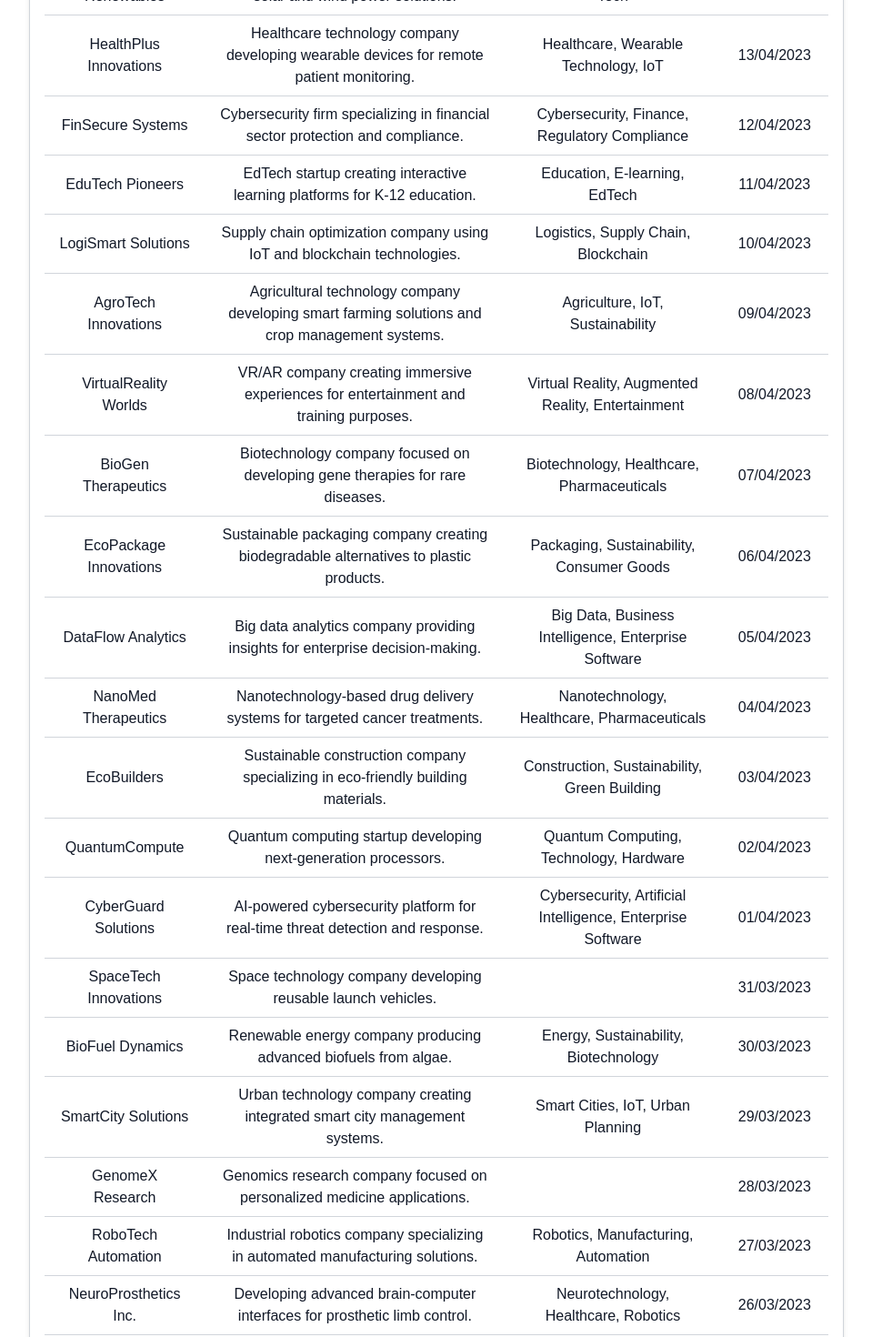
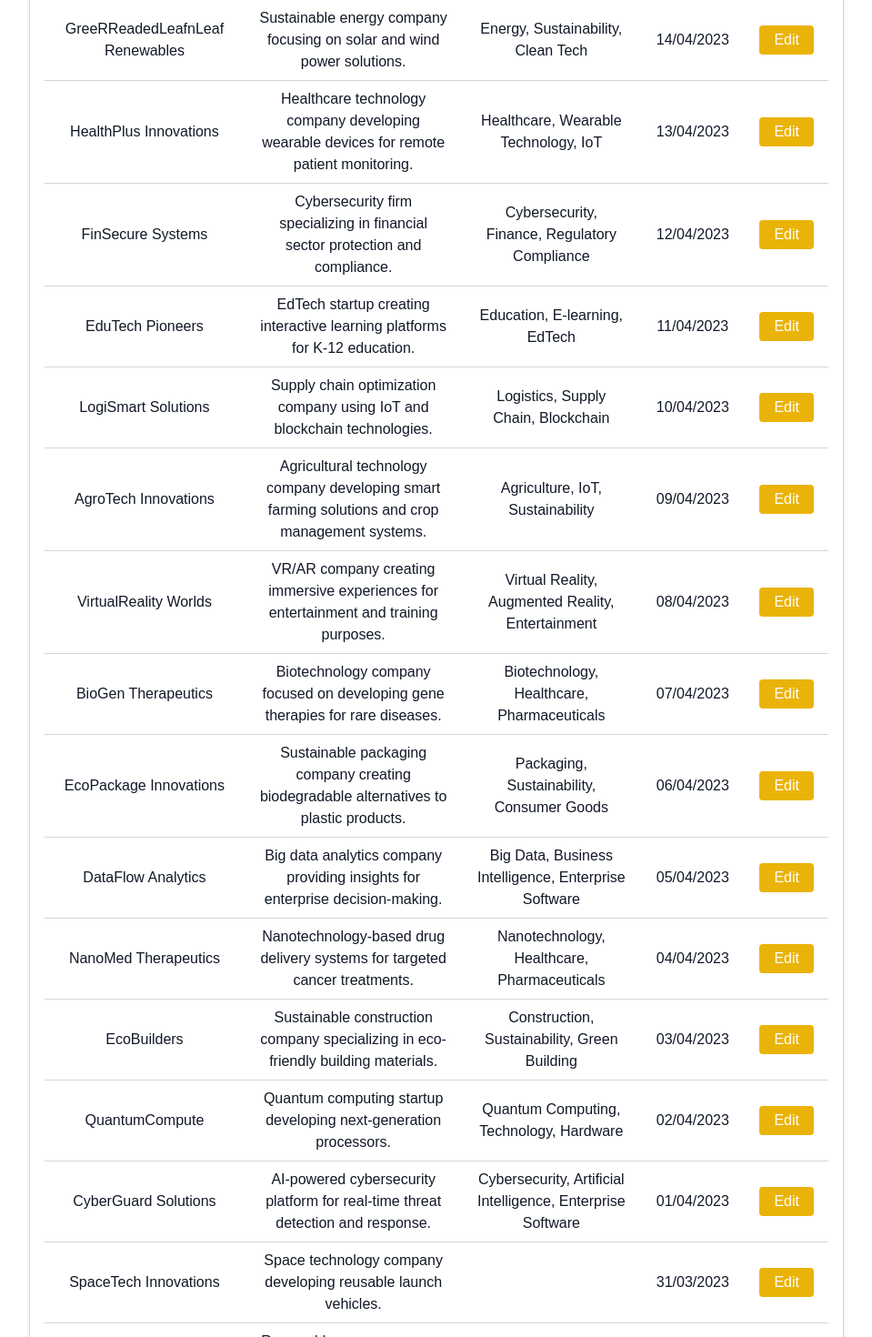
Before and after one commit to GlebTc/assignment, a Next.js app: page /dashboard in a window 1280 px wide. Shown: the part 820-2290 px from the top of the page at 91% size, without its empty margins (160-1119 px from the left). Built offline with nearby package versions, Linux system fonts and the light colour scheme.

Commit message:
EDitable fields

```diff
--- a/components/TargetTable.tsx
+++ b/components/TargetTable.tsx
@@ -1,12 +1,49 @@
-import React from 'react';
+import React, { useState } from 'react';
 import { Target } from '@/lib/types';
 
 interface TargetTableProps {
-  chartData: Target[]; // The filtered data
-  isDarkMode: boolean; // To toggle dark/light mode
+  chartData: Target[];
+  isDarkMode: boolean;
 }
 
 const TargetTable: React.FC<TargetTableProps> = ({ chartData, isDarkMode }) => {
+  const [editRowId, setEditRowId] = useState<number | null>(null);
+  const [editableData, setEditableData] = useState<Target[]>(chartData);
+
+  // Handle input changes for the editable data
+  const handleInputChange = (e: React.ChangeEvent<HTMLInputElement>, id: number, field: keyof Target) => {
+    const newData = editableData.map((target) =>
+      target.id === id ? { ...target, [field]: e.target.value } : target
+    );
+    setEditableData(newData);
+  };
+
+  // Function to save the modified data
+  const handleSave = async (id: number) => {
+    const targetToUpdate = editableData.find((target) => target.id === id);
+
+    if (targetToUpdate) {
+      try {
+        const res = await fetch('/api/targets', {
+          method: 'PUT',
+          headers: {
+            'Content-Type': 'application/json',
+          },
+          body: JSON.stringify(editableData),
+        });
+
+        if (res.ok) {
+          console.log('Target updated successfully');
+          setEditRowId(null); // Exit editing mode
+        } else {
+          console.error('Failed to update target');
+        }
+      } catch (error) {
+        console.error('Error saving the target:', error);
+      }
+    }
+  };
+
   return (
     <div
       className={`overflow-x-auto p-4 shadow-md rounded-lg ${
@@ -28,16 +65,75 @@ const TargetTable: React.FC<TargetTableProps> = ({ chartData, isDarkMode }) => {
             <th className={`py-2 px-4 border-b ${isDarkMode ? 'border-gray-700 text-gray-100' : 'border-gray-300 text-gray-900'}`}>
               Last Updated
             </th>
+            <th className={`py-2 px-4 border-b ${isDarkMode ? 'border-gray-700 text-gray-100' : 'border-gray-300 text-gray-900'}`}>
+              Actions
+            </th>
           </tr>
         </thead>
         <tbody>
-          {chartData.map((target) => (
+          {editableData.map((target) => (
             <tr key={target.id} className={`border-b ${isDarkMode ? 'border-gray-700 text-gray-100' : 'border-gray-300 text-gray-900'}`}>
-              <td className="py-2 px-4">{target.name}</td>
-              <td className="py-2 px-4">{target.description}</td>
-              <td className="py-2 px-4">{target.markets.join(', ')}</td>
+              <td className="py-2 px-4">
+                {editRowId === target.id ? (
+                  <input
+                    type="text"
+                    value={target.name}
+                    onChange={(e) => handleInputChange(e, target.id, 'name')}
+                    className={`w-full border p-1 rounded ${
+                      isDarkMode ? 'bg-gray-800 text-white border-gray-600' : 'bg-white text-black border-gray-300'
+                    }`}
+                  />
+                ) : (
+                  target.name
+                )}
+              </td>
+              <td className="py-2 px-4">
+                {editRowId === target.id ? (
+                  <input
+                    type="text"
+                    value={target.description}
+                    onChange={(e) => handleInputChange(e, target.id, 'description')}
+                    className={`w-full border p-1 rounded ${
+                      isDarkMode ? 'bg-gray-800 text-white border-gray-600' : 'bg-white text-black border-gray-300'
+                    }`}
+                  />
+                ) : (
+                  target.description
+                )}
+              </td>
+              <td className="py-2 px-4">
+                {editRowId === target.id ? (
+                  <input
+                    type="text"
+                    value={target.markets.join(', ')}
+                    onChange={(e) => handleInputChange(e, target.id, 'markets')}
+                    className={`w-full border p-1 rounded ${
+                      isDarkMode ? 'bg-gray-800 text-white border-gray-600' : 'bg-white text-black border-gray-300'
+                    }`}
+                  />
+                ) : (
+                  target.markets.join(', ')
+                )}
+              </td>
               <td className="py-2 px-4">
                 {new Date(target.lastUpdated).toLocaleDateString('en-GB')}
+              </td>
+              <td className="py-2 px-4">
+                {editRowId === target.id ? (
+                  <button
+                    onClick={() => handleSave(target.id)}
+                    className="bg-blue-500 text-white px-4 py-1 rounded"
+                  >
+                    Save
+                  </button>
+                ) : (
+                  <button
+                    onClick={() => setEditRowId(target.id)}
+                    className="bg-yellow-500 text-white px-4 py-1 rounded"
+                  >
+                    Edit
+                  </button>
+                )}
               </td>
             </tr>
           ))}
--- a/data/targets.json
+++ b/data/targets.json
@@ -4,15 +4,23 @@
     "name": "TechNova Solutions",
     "description": "Innovative software development company specializing in AI and machine learning applications.",
     "pipelineStatus": "Hot",
-    "markets": ["Technology", "Artificial Intelligence", "Enterprise Software"],
+    "markets": [
+      "Technology",
+      "Artificial Intelligence",
+      "Enterprise Software"
+    ],
     "lastUpdated": "2023-04-15T10:30:00Z"
   },
   {
     "id": 2,
-    "name": "GreenLeaf Renewables",
+    "name": "GreeRReadedLeafnLeaf Renewables",
     "description": "Sustainable energy company focusing on solar and wind power solutions.",
     "pipelineStatus": "Active",
-    "markets": ["Energy", "Sustainability", "Clean Tech"],
+    "markets": [
+      "Energy",
+      "Sustainability",
+      "Clean Tech"
+    ],
     "lastUpdated": "2023-04-14T16:45:00Z"
   },
   {
@@ -20,7 +28,11 @@
     "name": "HealthPlus Innovations",
     "description": "Healthcare technology company developing wearable devices for remote patient monitoring.",
     "pipelineStatus": "Passed",
-    "markets": ["Healthcare", "Wearable Technology", "IoT"],
+    "markets": [
+      "Healthcare",
+      "Wearable Technology",
+      "IoT"
+    ],
     "lastUpdated": "2023-04-13T09:15:00Z"
   },
   {
@@ -28,7 +40,11 @@
     "name": "FinSecure Systems",
     "description": "Cybersecurity firm specializing in financial sector protection and compliance.",
     "pipelineStatus": "Cold",
-    "markets": ["Cybersecurity", "Finance", "Regulatory Compliance"],
+    "markets": [
+      "Cybersecurity",
+      "Finance",
+      "Regulatory Compliance"
+    ],
     "lastUpdated": "2023-04-12T14:20:00Z"
   },
   {
@@ -36,7 +52,11 @@
     "name": "EduTech Pioneers",
     "description": "EdTech startup creating interactive learning platforms for K-12 education.",
     "pipelineStatus": "Active",
-    "markets": ["Education", "E-learning", "EdTech"],
+    "markets": [
+      "Education",
+      "E-learning",
+      "EdTech"
+    ],
     "lastUpdated": "2023-04-11T11:00:00Z"
   },
   {
@@ -44,7 +64,11 @@
     "name": "LogiSmart Solutions",
     "description": "Supply chain optimization company using IoT and blockchain technologies.",
     "pipelineStatus": "Hot",
-    "markets": ["Logistics", "Supply Chain", "Blockchain"],
+    "markets": [
+      "Logistics",
+      "Supply Chain",
+      "Blockchain"
+    ],
     "lastUpdated": "2023-04-10T17:30:00Z"
   },
   {
@@ -52,7 +76,11 @@
     "name": "AgroTech Innovations",
     "description": "Agricultural technology company developing smart farming solutions and crop management systems.",
     "pipelineStatus": "Closed",
-    "markets": ["Agriculture", "IoT", "Sustainability"],
+    "markets": [
+      "Agriculture",
+      "IoT",
+      "Sustainability"
+    ],
     "lastUpdated": "2023-04-09T13:45:00Z"
   },
   {
@@ -60,7 +88,11 @@
     "name": "VirtualReality Worlds",
     "description": "VR/AR company creating immersive experiences for entertainment and training purposes.",
     "pipelineStatus": "Active",
-    "markets": ["Virtual Reality", "Augmented Reality", "Entertainment"],
+    "markets": [
+      "Virtual Reality",
+      "Augmented Reality",
+      "Entertainment"
+    ],
     "lastUpdated": "2023-04-08T10:00:00Z"
   },
   {
@@ -68,7 +100,11 @@
     "name": "BioGen Therapeutics",
     "description": "Biotechnology company focused on developing gene therapies for rare diseases.",
     "pipelineStatus": null,
-    "markets": ["Biotechnology", "Healthcare", "Pharmaceuticals"],
+    "markets": [
+      "Biotechnology",
+      "Healthcare",
+      "Pharmaceuticals"
+    ],
     "lastUpdated": "2023-04-07T15:20:00Z"
   },
   {
@@ -76,7 +112,11 @@
     "name": "EcoPackage Innovations",
     "description": "Sustainable packaging company creating biodegradable alternatives to plastic products.",
     "pipelineStatus": "Active",
-    "markets": ["Packaging", "Sustainability", "Consumer Goods"],
+    "markets": [
+      "Packaging",
+      "Sustainability",
+      "Consumer Goods"
+    ],
     "lastUpdated": "2023-04-06T12:10:00Z"
   },
   {
@@ -84,7 +124,11 @@
     "name": "DataFlow Analytics",
     "description": "Big data analytics company providing insights for enterprise decision-making.",
     "pipelineStatus": "Hot",
-    "markets": ["Big Data", "Business Intelligence", "Enterprise Software"],
+    "markets": [
+      "Big Data",
+      "Business Intelligence",
+      "Enterprise Software"
+    ],
     "lastUpdated": "2023-04-05T09:30:00Z"
   },
   {
@@ -92,7 +136,11 @@
     "name": "NanoMed Therapeutics",
     "description": "Nanotechnology-based drug delivery systems for targeted cancer treatments.",
     "pipelineStatus": "Active",
-    "markets": ["Nanotechnology", "Healthcare", "Pharmaceuticals"],
+    "markets": [
+      "Nanotechnology",
+      "Healthcare",
+      "Pharmaceuticals"
+    ],
     "lastUpdated": "2023-04-04T14:15:00Z"
   },
   {
@@ -100,7 +148,11 @@
     "name": "EcoBuilders",
     "description": "Sustainable construction company specializing in eco-friendly building materials.",
     "pipelineStatus": "Cold",
-    "markets": ["Construction", "Sustainability", "Green Building"],
+    "markets": [
+      "Construction",
+      "Sustainability",
+      "Green Building"
+    ],
     "lastUpdated": "2023-04-03T11:45:00Z"
   },
   {
@@ -108,7 +160,11 @@
     "name": "QuantumCompute",
     "description": "Quantum computing startup developing next-generation processors.",
     "pipelineStatus": "Hot",
-    "markets": ["Quantum Computing", "Technology", "Hardware"],
+    "markets": [
+      "Quantum Computing",
+      "Technology",
+      "Hardware"
+    ],
     "lastUpdated": "2023-04-02T16:20:00Z"
   },
   {
@@ -136,7 +192,11 @@
     "name": "BioFuel Dynamics",
     "description": "Renewable energy company producing advanced biofuels from algae.",
     "pipelineStatus": "Active",
-    "markets": ["Energy", "Sustainability", "Biotechnology"],
+    "markets": [
+      "Energy",
+      "Sustainability",
+      "Biotechnology"
+    ],
     "lastUpdated": "2023-03-30T15:45:00Z"
   },
   {
@@ -144,7 +204,11 @@
     "name": "SmartCity Solutions",
     "description": "Urban technology company creating integrated smart city management systems.",
     "pipelineStatus": "Hot",
-    "markets": ["Smart Cities", "IoT", "Urban Planning"],
+    "markets": [
+      "Smart Cities",
+      "IoT",
+      "Urban Planning"
+    ],
     "lastUpdated": "2023-03-29T12:10:00Z"
   },
   {
@@ -160,7 +224,11 @@
     "name": "RoboTech Automation",
     "description": "Industrial robotics company specializing in automated manufacturing solutions.",
     "pipelineStatus": "Active",
-    "markets": ["Robotics", "Manufacturing", "Automation"],
+    "markets": [
+      "Robotics",
+      "Manufacturing",
+      "Automation"
+    ],
     "lastUpdated": "2023-03-27T14:50:00Z"
   },
   {
@@ -168,7 +236,11 @@
     "name": "NeuroProsthetics Inc.",
     "description": "Developing advanced brain-computer interfaces for prosthetic limb control.",
     "pipelineStatus": "Hot",
-    "markets": ["Neurotechnology", "Healthcare", "Robotics"],
+    "markets": [
+      "Neurotechnology",
+      "Healthcare",
+      "Robotics"
+    ],
     "lastUpdated": "2023-03-26T11:30:00Z"
   },
   {
@@ -176,7 +248,11 @@
     "name": "AquaCulture Innovations",
     "description": "Sustainable aquaculture company using AI for optimized fish farming.",
     "pipelineStatus": "Active",
-    "markets": ["Aquaculture", "Artificial Intelligence", "Sustainability"],
+    "markets": [
+      "Aquaculture",
+      "Artificial Intelligence",
+      "Sustainability"
+    ],
     "lastUpdated": "2023-03-25T09:45:00Z"
   },
   {
@@ -184,7 +260,11 @@
     "name": "FusionPower Systems",
     "description": "Developing compact nuclear fusion reactors for clean energy generation.",
     "pipelineStatus": "Cold",
-    "markets": ["Energy", "Nuclear Fusion", "Clean Tech"],
+    "markets": [
+      "Energy",
+      "Nuclear Fusion",
+      "Clean Tech"
+    ],
     "lastUpdated": "2023-03-24T14:20:00Z"
   },
   {
@@ -192,7 +272,11 @@
     "name": "CloudSec Dynamics",
     "description": "Cloud-native security platform for multi-cloud environments.",
     "pipelineStatus": "Active",
-    "markets": ["Cybersecurity", "Cloud Computing", "Enterprise Software"],
+    "markets": [
+      "Cybersecurity",
+      "Cloud Computing",
+      "Enterprise Software"
+    ],
     "lastUpdated": "2023-03-23T16:10:00Z"
   },
   {
@@ -200,7 +284,11 @@
     "name": "BioFabrics",
     "description": "Creating sustainable, biodegradable textiles from genetically modified bacteria.",
     "pipelineStatus": "Hot",
-    "markets": ["Biotechnology", "Textiles", "Sustainability"],
+    "markets": [
+      "Biotechnology",
+      "Textiles",
+      "Sustainability"
+    ],
     "lastUpdated": "2023-03-22T10:55:00Z"
   },
   {
@@ -208,7 +296,11 @@
     "name": "QuantumCrypt",
     "description": "Quantum-resistant encryption solutions for post-quantum cybersecurity.",
     "pipelineStatus": "Active",
-    "markets": ["Cybersecurity", "Quantum Computing", "Cryptography"],
+    "markets": [
+      "Cybersecurity",
+      "Quantum Computing",
+      "Cryptography"
+    ],
     "lastUpdated": "2023-03-21T13:40:00Z"
   },
   {
@@ -216,7 +308,11 @@
     "name": "AeroMobility",
     "description": "Developing electric vertical takeoff and landing (eVTOL) aircraft for urban air mobility.",
     "pipelineStatus": "Hot",
-    "markets": ["Aviation", "Electric Vehicles", "Urban Transportation"],
+    "markets": [
+      "Aviation",
+      "Electric Vehicles",
+      "Urban Transportation"
+    ],
     "lastUpdated": "2023-03-20T15:15:00Z"
   },
   {
@@ -224,7 +320,11 @@
     "name": "NanoSolar Tech",
     "description": "Nanotechnology-based solar cells with record-breaking efficiency.",
     "pipelineStatus": null,
-    "markets": ["Solar Energy", "Nanotechnology", "Clean Tech"],
+    "markets": [
+      "Solar Energy",
+      "Nanotechnology",
+      "Clean Tech"
+    ],
     "lastUpdated": "2023-03-19T11:25:00Z"
   },
   {
@@ -232,7 +332,11 @@
     "name": "AI Ethics Lab",
     "description": "Developing frameworks and tools for ethical AI development and deployment.",
     "pipelineStatus": null,
-    "markets": ["Artificial Intelligence", "Ethics", "Consulting"],
+    "markets": [
+      "Artificial Intelligence",
+      "Ethics",
+      "Consulting"
+    ],
     "lastUpdated": "2023-03-18T09:50:00Z"
   },
   {
@@ -240,7 +344,11 @@
     "name": "HoloLearn",
     "description": "Mixed reality educational platform for immersive, interactive learning experiences.",
     "pipelineStatus": "Active",
-    "markets": ["Education", "Augmented Reality", "EdTech"],
+    "markets": [
+      "Education",
+      "Augmented Reality",
+      "EdTech"
+    ],
     "lastUpdated": "2023-03-17T14:05:00Z"
   }
 ]
```
Also changed, not shown: app/api/targets/route.ts (+21 -3 lines).
